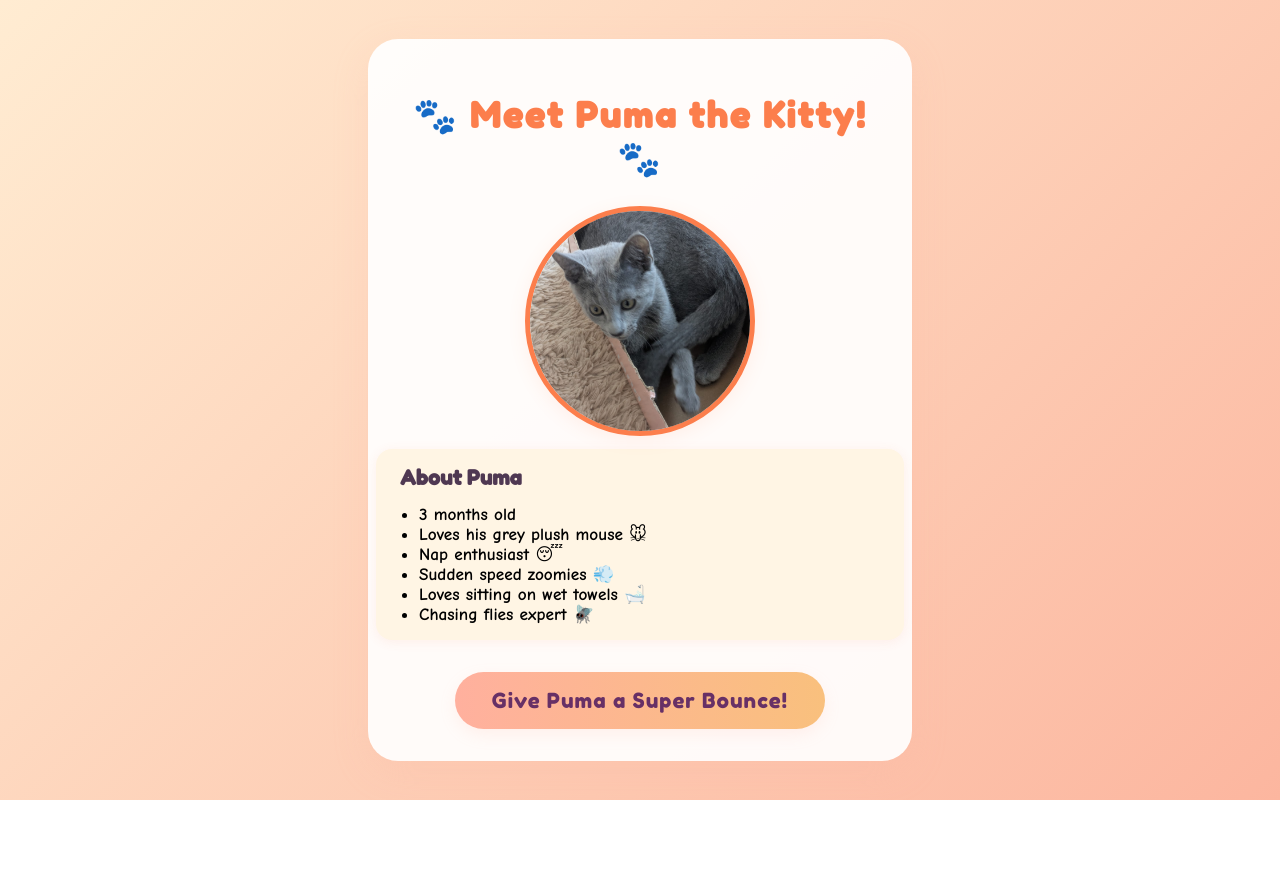
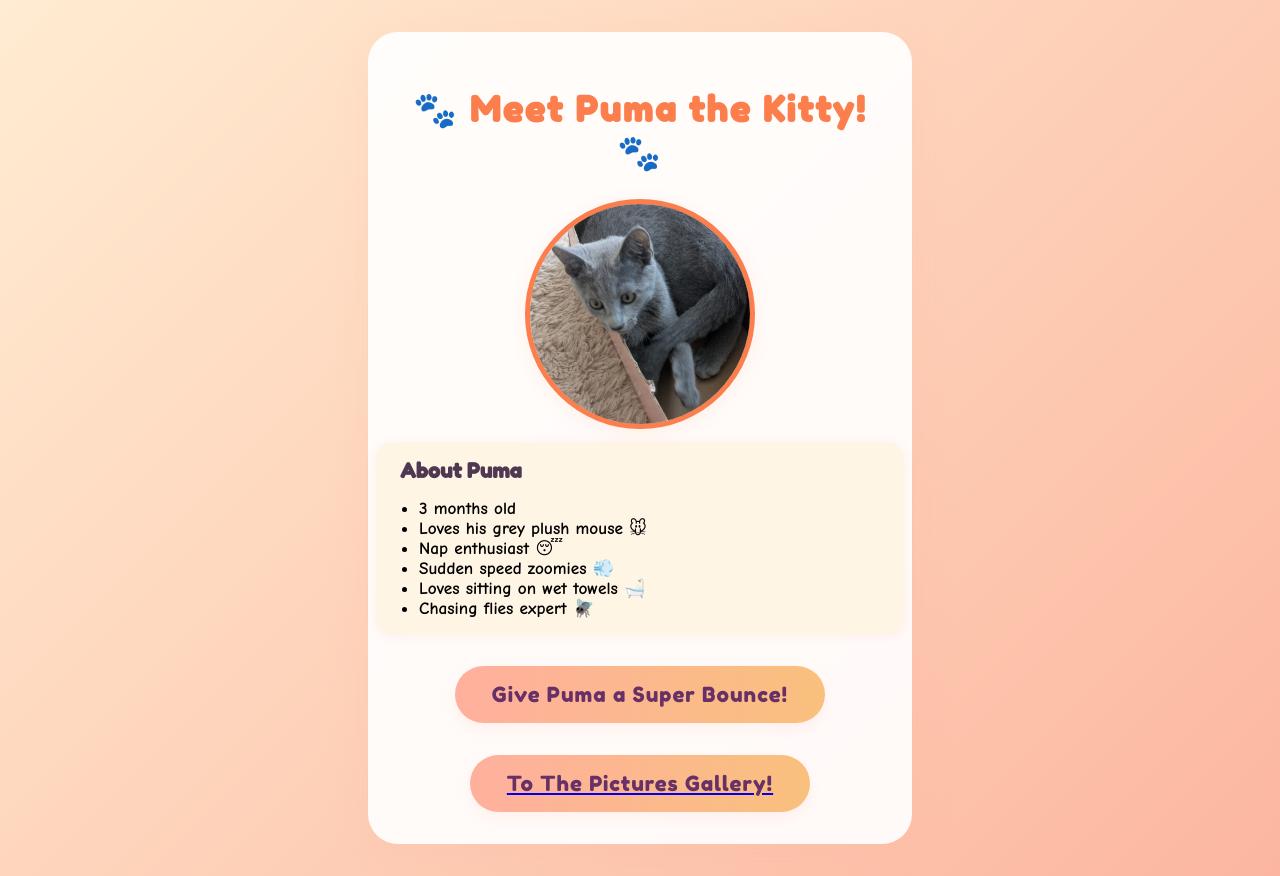
Before and after one commit to AstraBert/puma-the-cat, a plain HTML site: page index.html in a window 1280 px wide. Before the commit the page ends 800 px from the top, so only its background shows below. Drawn offline with Linux system fonts and the light colour scheme.

Commit message:
feat: add pictures gallery button

```diff
--- a/index.html
+++ b/index.html
@@ -24,6 +24,7 @@
             </div>
         </div>
         <button id="bounce-btn" class="bouncy-btn">Give Puma a Super Bounce!</button>
+        <a href="https://picturesof.pumathecat.top"><button id="gallery-btn" class="bouncy-btn">To The Pictures Gallery!</button></a>
     </div>
     <script src="script.js"></script>
 </body>
```
Also changed, not shown: 1 other file.
